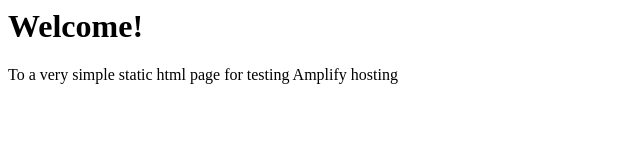
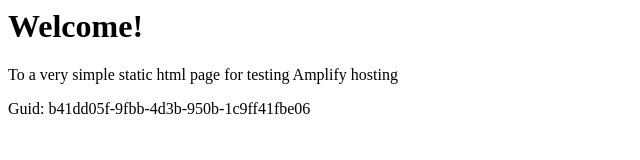
Before and after one commit to aws-aemilia-syd/Github-PR-Commit-Integration-Test-DoNotTouch-Gith-OKSLNVO2-v1-preprod-ap-southeast-2, a website: page src/index.html in a window 1280 px wide. Shown: the whole page, without its empty margins (0-640 px from the left). Drawn offline with Linux system fonts and the light colour scheme.

Commit message:
commit from integ tests

```diff
--- a/src/index.html
+++ b/src/index.html
@@ -1,3 +1,5 @@
+
+
 <html lang="en">
 
 <head>
@@ -10,6 +12,6 @@
 <body>
     <h1>Welcome!</h1>
     <p>To a very simple static html page for testing Amplify hosting</p>
-</body>
+    <p>Guid: b41dd05f-9fbb-4d3b-950b-1c9ff41fbe06</p></body>
 
 </html>
```
